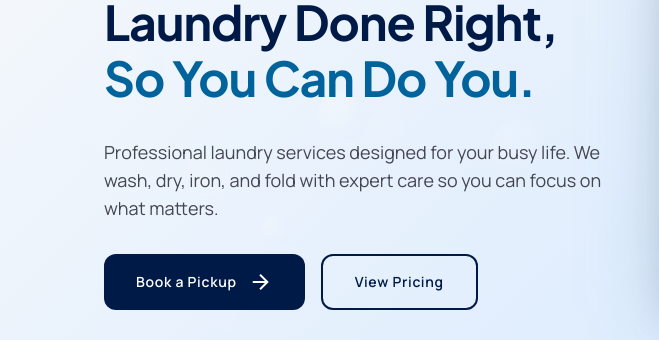
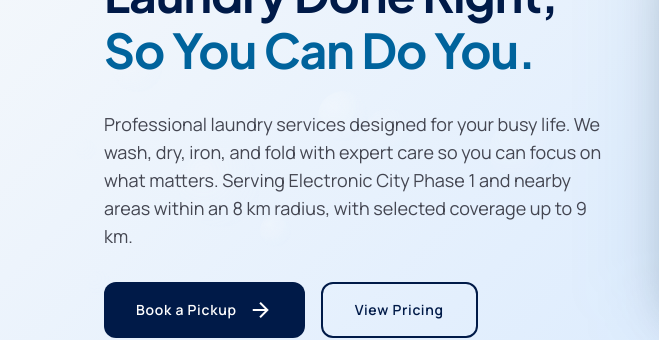
Before and after one commit to vishnu7660/laundaryService, a website: page index.html in a window 1280 px wide. Shown: the part 280-620 px from the top of the page, 0-659 px from the left. Drawn offline with nearby package versions, Linux system fonts and the light colour scheme.

```diff
--- a/index.html
+++ b/index.html
@@ -60,7 +60,8 @@
                     </h1>
                     <p class="hero-subtitle">
                         Professional laundry services designed for your busy life. We wash, dry, iron, and fold with
-                        expert care so you can focus on what matters.
+                        expert care so you can focus on what matters. Serving Electronic City Phase 1 and nearby areas
+                        within an 8 km radius, with selected coverage up to 9 km.
                     </p>
                     <div class="hero-actions">
                         <a href="./pages/contact.html" class="btn btn-book">
```
Also changed, not shown: pages/services.html (+3 -0 lines).
